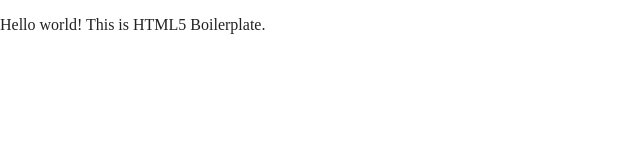
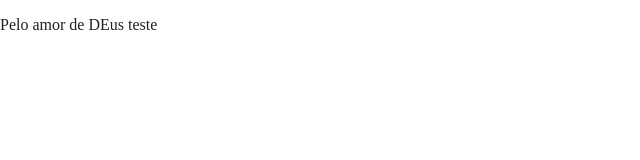
Before and after one commit to joaopaulo-web/locacarros, a website built with Parcel: page index.html in a window 1280 px wide. Shown: the whole page, without its empty margins (0-640 px from the left). Built offline with nearby package versions, Linux system fonts and the light colour scheme.

Commit message:
alteração index

```diff
--- a/index.html
+++ b/index.html
@@ -25,7 +25,7 @@
 <body>
 
   <!-- Add your site or application content here -->
-  <p>Hello world! This is HTML5 Boilerplate.</p>
+  <p>Pelo amor de DEus teste</p>
   <script src="js/vendor/modernizr-3.11.2.min.js"></script>
   <script src="js/plugins.js"></script>
   <script src="js/main.js"></script>
```
